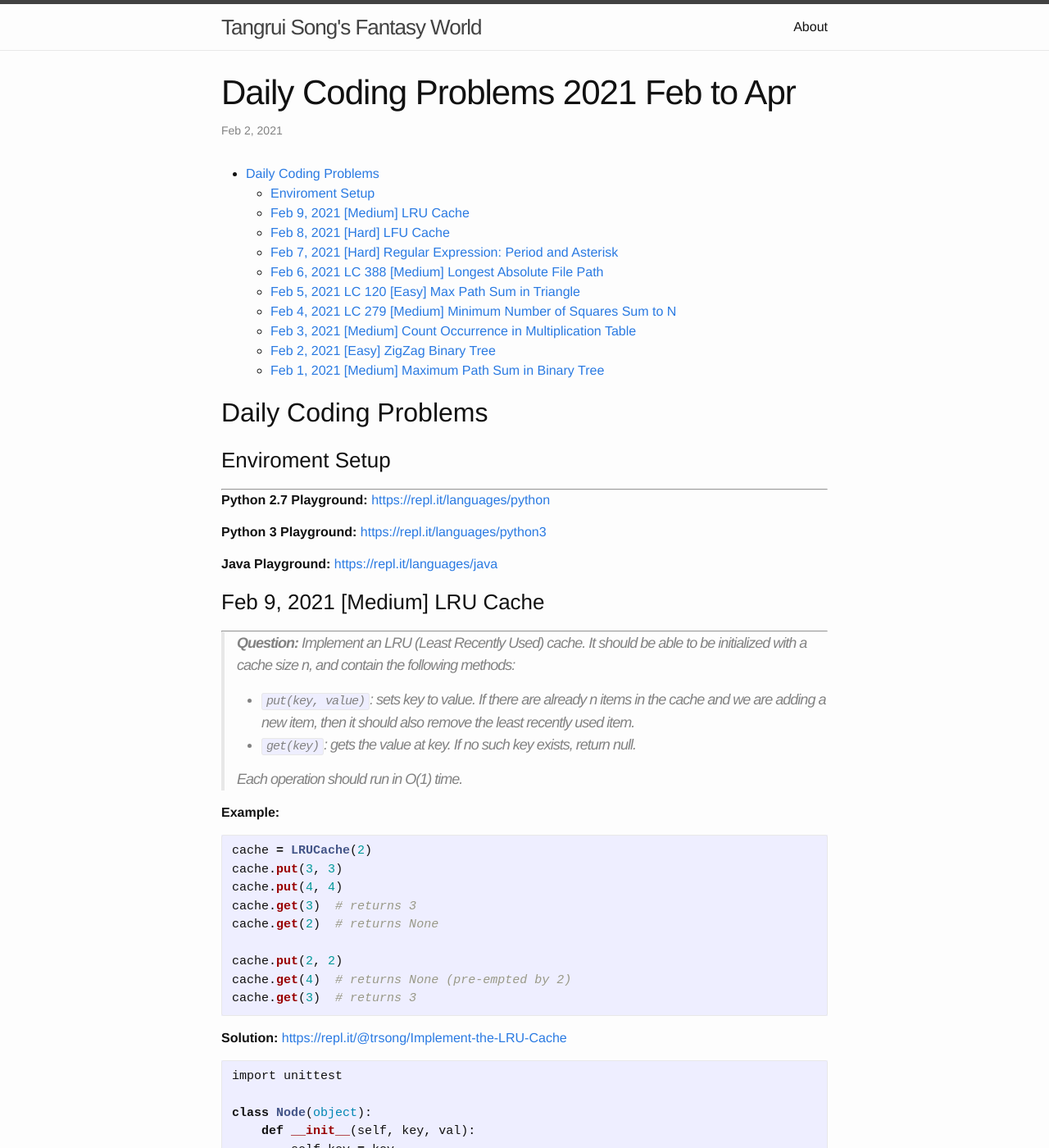
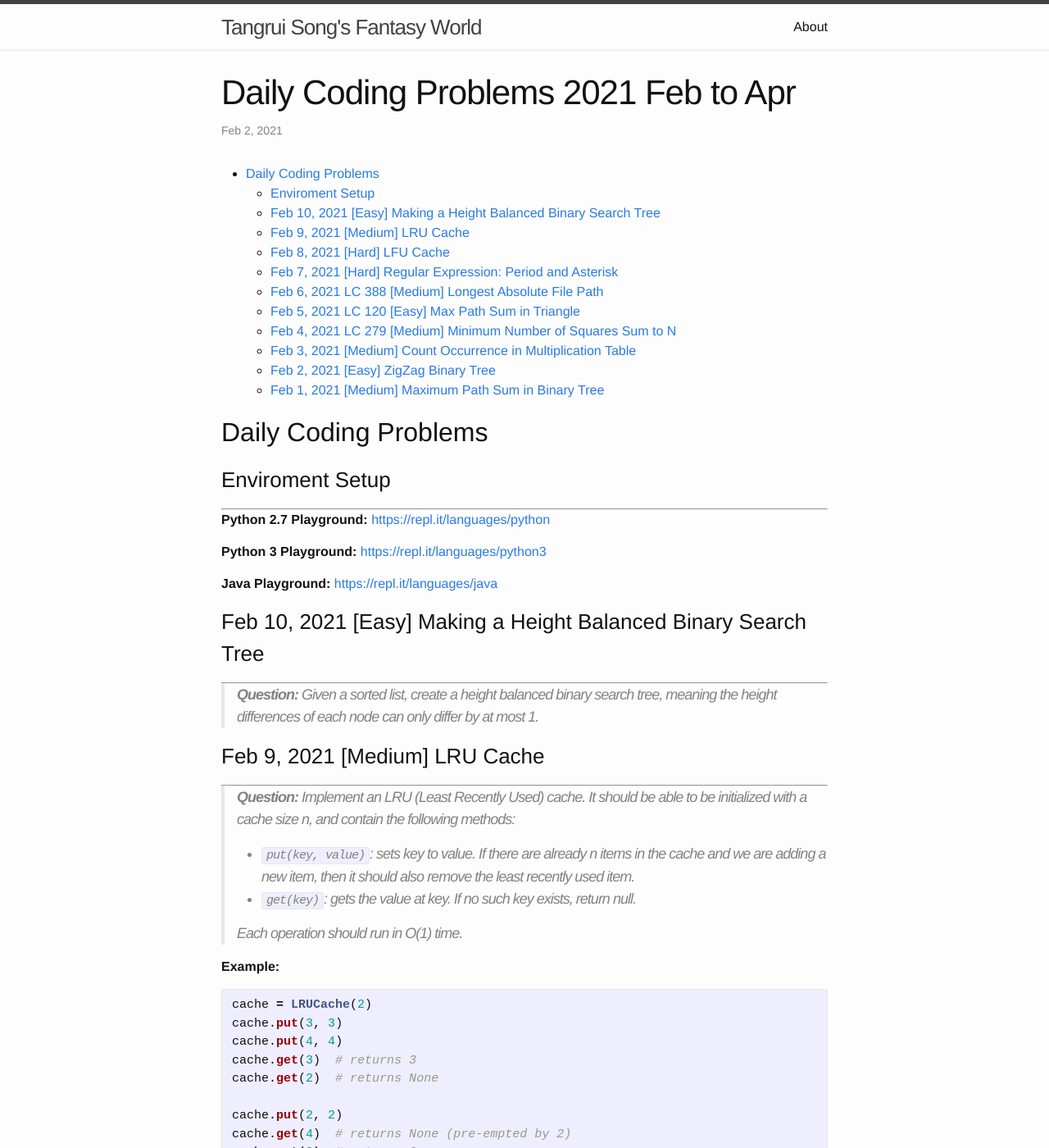
Before and after one commit to trsong/trsong.github.io, a Jekyll site: the page built from _posts/2021-02-01-DailyQuestionsFeb.md, in a window 1280 px wide and 1400 px high. Shown: the whole window at 82% size. Built offline with Jekyll 4.4.1, drawn with Linux system fonts in a browser that asks for light colours.

Commit message:
Add Feb 10 question

```diff
--- a/_posts/2021-02-01-DailyQuestionsFeb.md
+++ b/_posts/2021-02-01-DailyQuestionsFeb.md
@@ -17,6 +17,12 @@ categories: Python/Java
 **Python 3 Playground:** [https://repl.it/languages/python3](https://repl.it/languages/python3)
 
 **Java Playground:** [https://repl.it/languages/java](https://repl.it/languages/java)
+
+
+
+### Feb 10, 2021 \[Easy\] Making a Height Balanced Binary Search Tree
+---
+> **Question:** Given a sorted list, create a height balanced binary search tree, meaning the height differences of each node can only differ by at most 1.
 
 
 ### Feb 9, 2021 \[Medium\] LRU Cache
```
